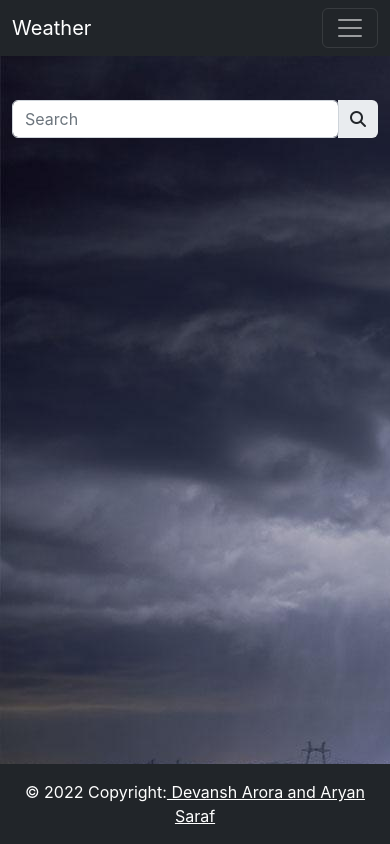
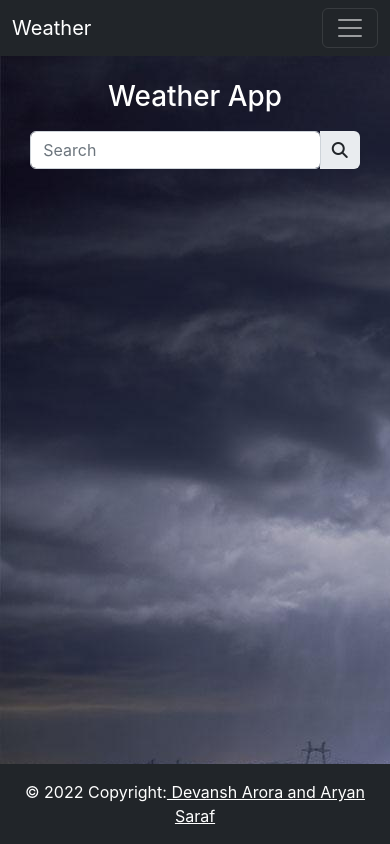
Before and after one commit to ART3MISTICAL/hackathon, a React (Create React App) app in the folder react-frontend/: page / in a window 390 px wide. Built offline with nearby package versions, Linux system fonts and the light colour scheme.

Commit message:
search bar css

```diff
--- a/react-frontend/src/App.js
+++ b/react-frontend/src/App.js
@@ -61,6 +61,9 @@ function App() {
 
   return (
     <div className="App">
+			<h1 id="main-title">
+				Weather App
+			</h1>
 			<Navbar title="Weather" toggleMode={toggleMode}/>
 			<div className="container">
 				<SearchBar/>
--- a/react-frontend/src/index.css
+++ b/react-frontend/src/index.css
@@ -27,6 +27,15 @@ code {
 	#contact {
 		margin-left: auto;
 	}
+	#main-title {
+		padding: 20px;
+	}
+	#search-bar {
+		margin-top: -50px;
+		margin-left: auto;
+		margin-right: auto;
+		width: 90%;
+	}
 }
 
 #dark-mode-label {
@@ -42,5 +51,11 @@ code {
 }
 
 #search-bar {
-	padding-top: 80px;
+	padding-top: 40px;
 }
+
+
+#main-title {
+	color: white;
+	margin-top: 40px;
+}
```
